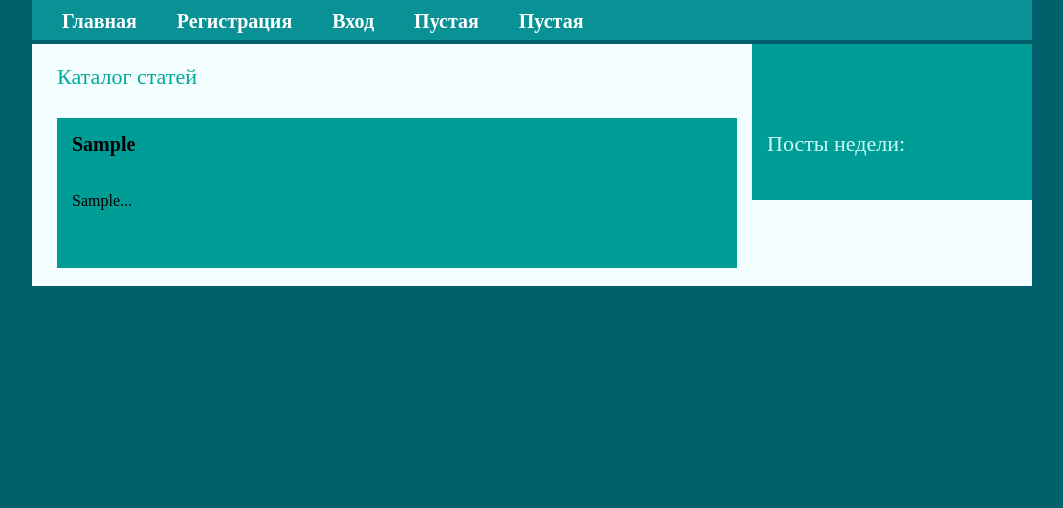
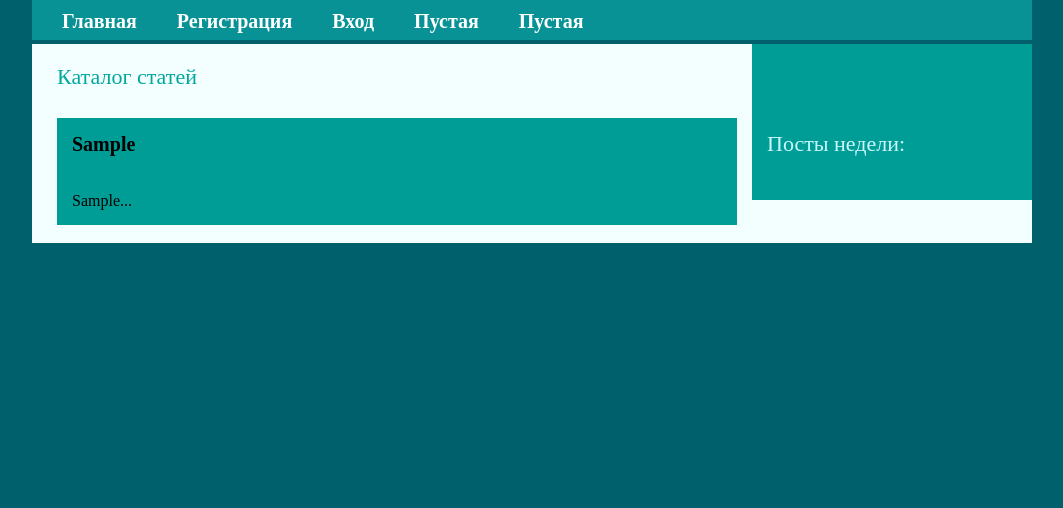
Before and after one commit to KalagurAndrey/news-aND, a PHP site: page / in a window 1280 px wide. Shown: the part 65-573 px from the top of the page, without its empty margins (108-1171 px from the left). Run offline with PHP 8.4, Linux system fonts and the light colour scheme; tables that the repository leaves empty or names only in its code hold one stand-in row (values such as "Sample post"); some libraries are stand-ins or nearby versions.

Commit message:
Fix styles

```diff
--- a/style.css
+++ b/style.css
@@ -183,7 +183,7 @@
 .caption {
     padding: 15px;
     width: 650px;
-    height: 120px;
+    height: auto;
     color: black;
     background-color: #009c96;
     font-size: 16px;
```
